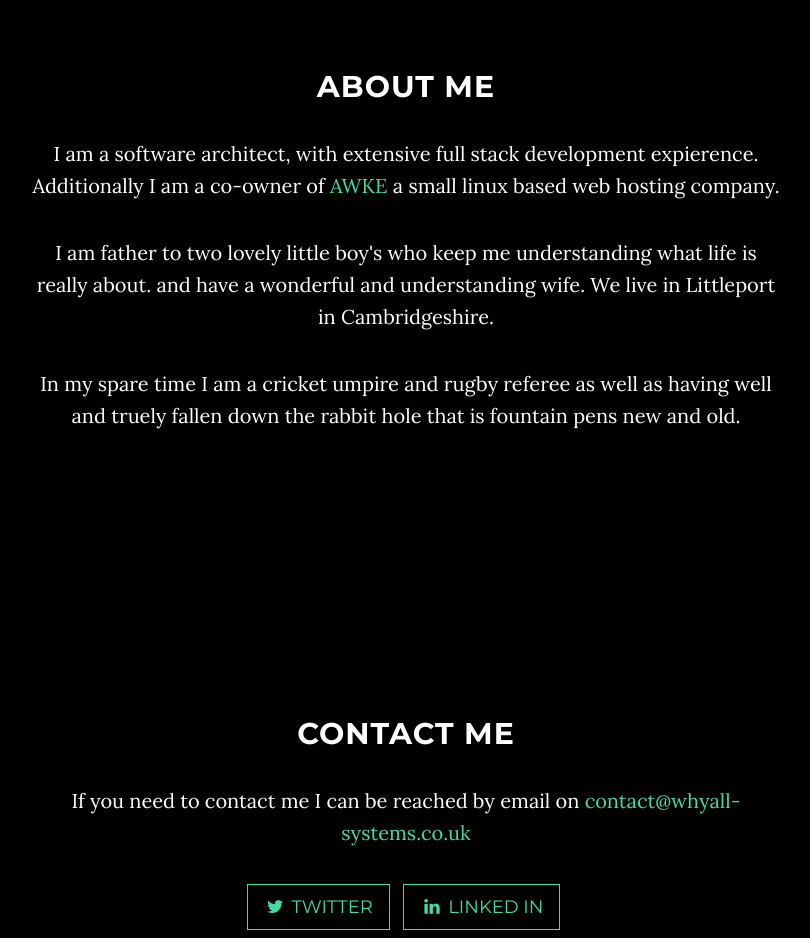
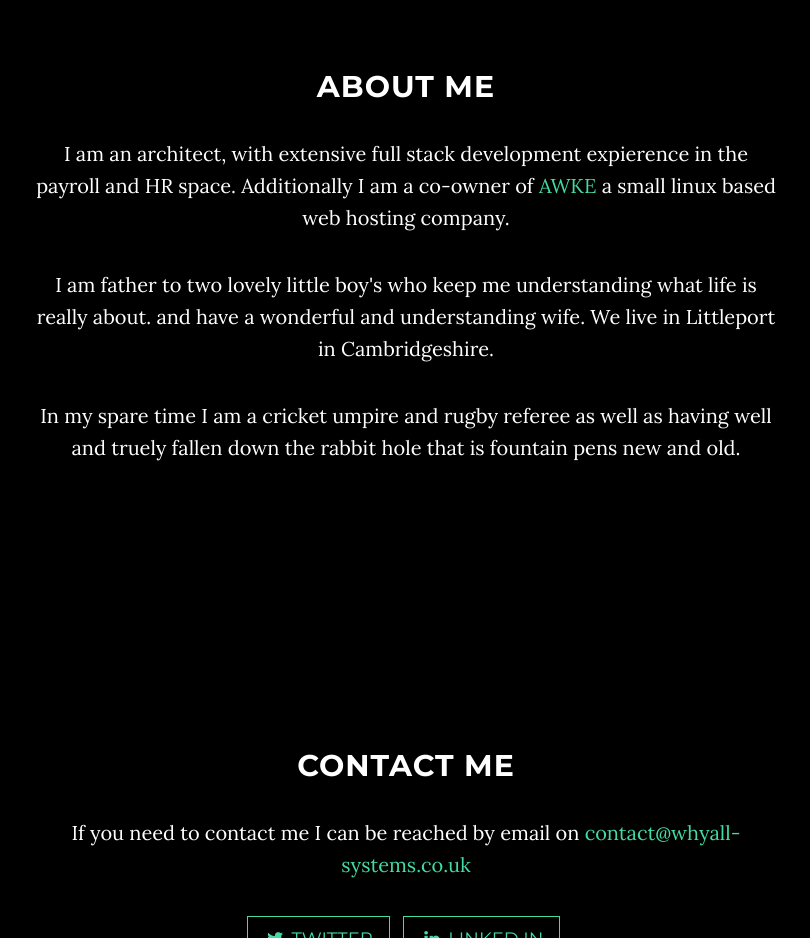
Before and after one commit to peperami97/website, a plain HTML site: page index.html in a window 1280 px wide. Shown: the part 980-1918 px from the top of the page, without its empty margins (234-1044 px from the left). Drawn offline with Linux system fonts and the light colour scheme; some packages are replaced by stand-ins of ours.

Commit message:
Changed tech architect to architect

```diff
--- a/index.html
+++ b/index.html
@@ -79,7 +79,7 @@
         <div class="row">
             <div class="col-lg-8 col-lg-offset-2">
                 <h2>About Me</h2>
-                <p> I am a software architect, with extensive full stack development expierence.  Additionally I am a co-owner of <a href="www.awke.co.uk"> AWKE </a> a small linux based web hosting company.</p>
+                <p> I am an architect, with extensive full stack development expierence in the payroll and HR space.  Additionally I am a co-owner of <a href="www.awke.co.uk"> AWKE </a> a small linux based web hosting company.</p>
                 <p> I am father to two lovely little boy's who keep me understanding what life is really about. and have a wonderful and understanding wife.  We live in Littleport in Cambridgeshire.</p>
                 <p> In my spare time I am a cricket umpire and rugby referee as well as having well and truely fallen down the rabbit hole that is fountain pens new and old.</p>
             </div>
```
